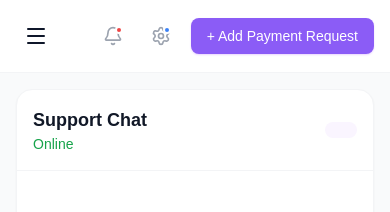
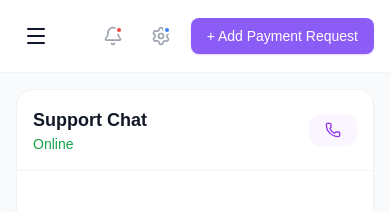
Before and after one commit to Abusadiq006/bridge-pay-dashboard, a React (Vite) app: page /dashboard/support in a window 390 px wide. Shown: the top 212 px of the page. Built offline with nearby package versions, Linux system fonts and the light colour scheme; a web font is replaced by a local one.

Commit message:
adding phone number space

```diff
--- a/src/pages/SupportChat.jsx
+++ b/src/pages/SupportChat.jsx
@@ -47,7 +47,7 @@ const SupportChat = () => {
                                 <p className="text-sm text-green-600 font-medium">Online</p>
                             </div>
                             <button className="flex items-center gap-2 text-sm text-purple-600 bg-purple-50 px-4 py-2 rounded-xl hover:bg-purple-100">
-
+                                <Phone size={16} />
                             </button>
                         </div>
                     </div>
```
